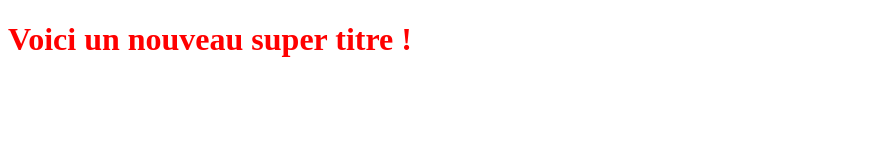
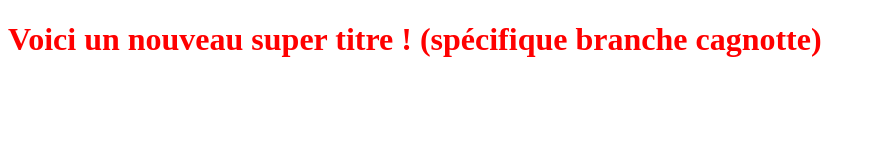
Before and after one commit to eallimant/Hello-World, a plain HTML site: page index.html in a window 1280 px wide. Shown: the whole page, without its empty margins (0-876 px from the left). Drawn offline with Linux system fonts and the light colour scheme.

Commit message:
Archivage dans la branche cagnotte

```diff
--- a/index.html
+++ b/index.html
@@ -5,6 +5,6 @@
    <link rel="stylesheet" type="text/css" href="styles.css">
 </head>
 <body>
-   <h1>Voici un nouveau super titre !</h1>
+   <h1>Voici un nouveau super titre ! (spécifique branche cagnotte)</h1>
 </body>
 </html>
```
